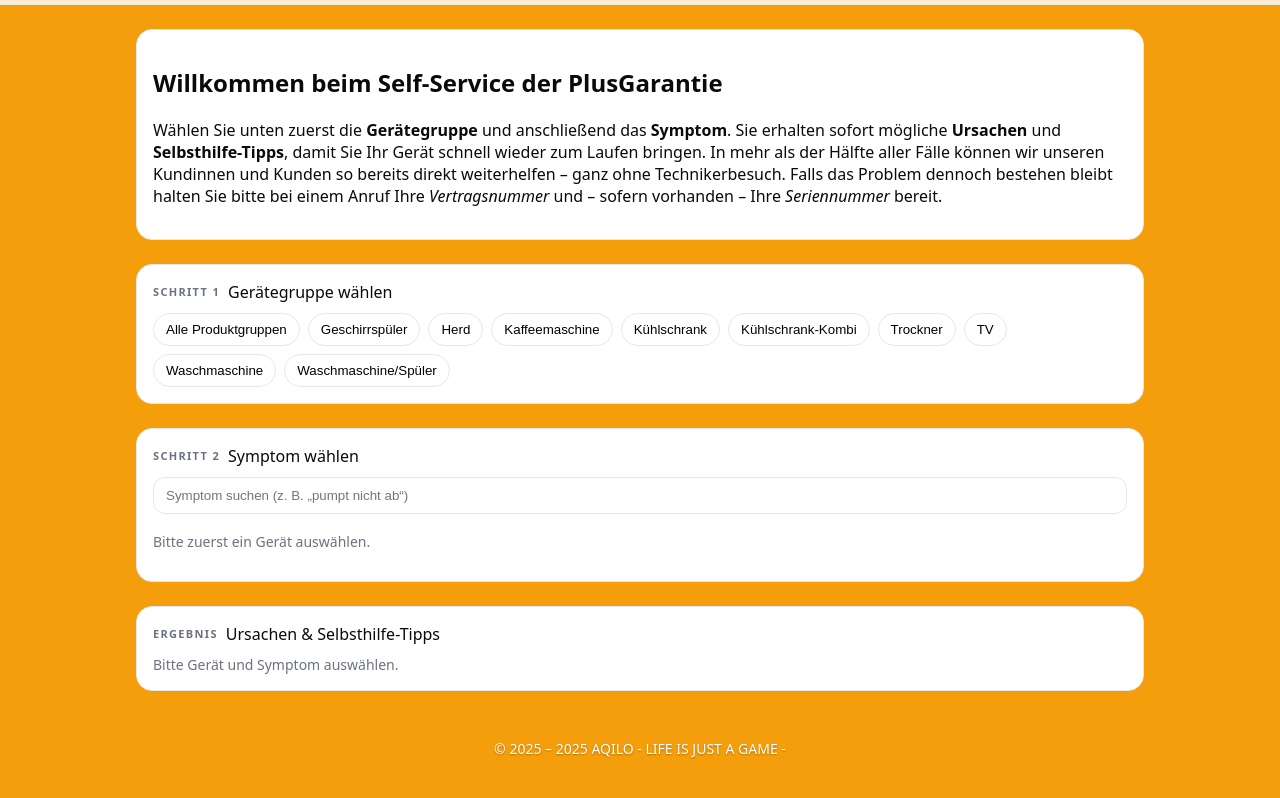
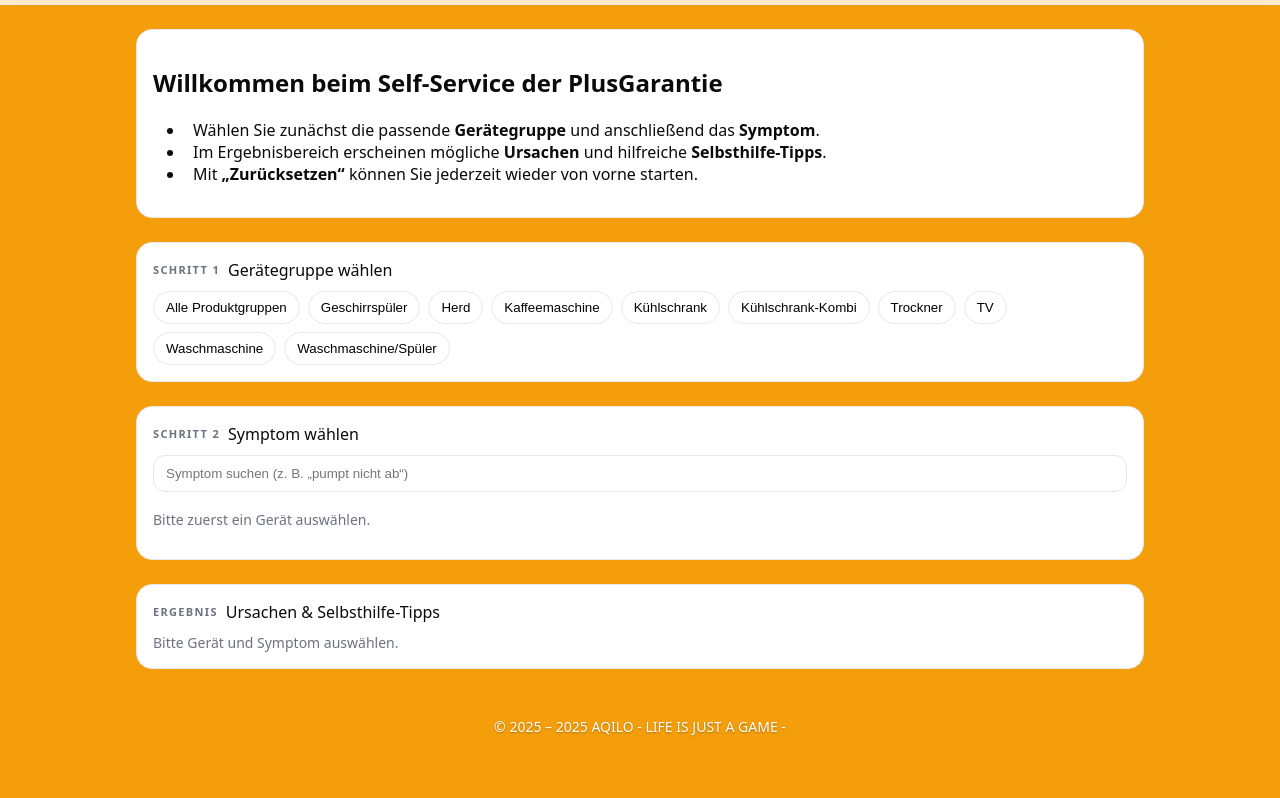
Before and after one commit to marvinderkleine/HTML-L1-Tipps, a plain HTML site: page index.html in a window 1280 px wide. Shown: the part 61-859 px from the top of the page. After the commit the page ends 837 px from the top, so only its background shows below. Drawn offline with Linux system fonts and the light colour scheme.

Commit message:
Add files via upload
22.8

```diff
--- a/index.html
+++ b/index.html
@@ -39,6 +39,14 @@ footer {
   text-align: center; /* mittig ausgerichtet */
   text-shadow: 0 1px 2px rgba(0,0,0,0.3); /* leichter Schatten */
 }
+ul {
+  list-style-position: outside; /* Punkt bleibt am linken Rand */
+  padding-left: 2em;            /* Abstand von der ganzen Liste */
+}
+
+ul li {
+  padding-left: 0.5em;          /* zusätzlicher Abstand zwischen Punkt und Text */
+}
 </style>
 </head>
 <body>
@@ -46,7 +54,6 @@ footer {
   <div class="wrap">
     <h1>🛠️ Self-Service Troubleshooter</h1>
     <div class="right">
-      <button id="reload" class="btn" title="daten.json neu einlesen">Daten neu laden</button>
       <button id="pickbtn" class="btn" title="JSON-Datei von deinem Computer laden">JSON laden</button>
       <input id="pickfile" type="file" accept="application/json" hidden>
       <button id="reset" class="btn">Zurücksetzen</button>
@@ -58,15 +65,11 @@ footer {
   <!-- OBERER TEIL: dein frei editierbarer Text -->
   <section class="card">
     <h2>Willkommen beim Self-Service der PlusGarantie   </h2>
-<p>
-  Wählen Sie unten zuerst die <strong>Gerätegruppe</strong> und anschließend das <strong>Symptom</strong>.
-  Sie erhalten sofort mögliche <strong>Ursachen</strong> und <strong>Selbsthilfe-Tipps</strong>,
-  damit Sie Ihr Gerät schnell wieder zum Laufen bringen.
-  In mehr als der Hälfte aller Fälle können wir unseren Kundinnen und Kunden so bereits direkt weiterhelfen –
-  ganz ohne Technikerbesuch.
-  Falls das Problem dennoch bestehen bleibt halten Sie bitte bei einem Anruf Ihre <em>Vertragsnummer</em>
-  und – sofern vorhanden – Ihre <em>Seriennummer</em> bereit.
-</p>
+<ul>
+  <li>Wählen Sie zunächst die passende <strong>Gerätegruppe</strong> und anschließend das <strong>Symptom</strong>.</li>
+  <li>Im Ergebnisbereich erscheinen mögliche <strong>Ursachen</strong> und hilfreiche <strong>Selbsthilfe-Tipps</strong>.</li>
+  <li>Mit <strong>„Zurücksetzen“</strong> können Sie jederzeit wieder von vorne starten.</li>
+</ul>
   </section>
 
   <!-- UNTERER TEIL: der Troubleshooter -->
@@ -248,12 +251,6 @@ $("#pickfile").onchange = async e=>{
   }
 };
 
-$("#reload").onclick = async ()=>{
-  await tryLoadJson();
-  selectedDevice=null; selectedSymptom=null; symQuery=""; $("#symSearch").value="";
-  renderDevices(); renderSymptoms(); renderResult();
-};
-
 $("#reset").onclick = ()=>{
   selectedDevice=null; selectedSymptom=null; symQuery=""; $("#symSearch").value="";
   renderDevices(); renderSymptoms(); renderResult();
```
